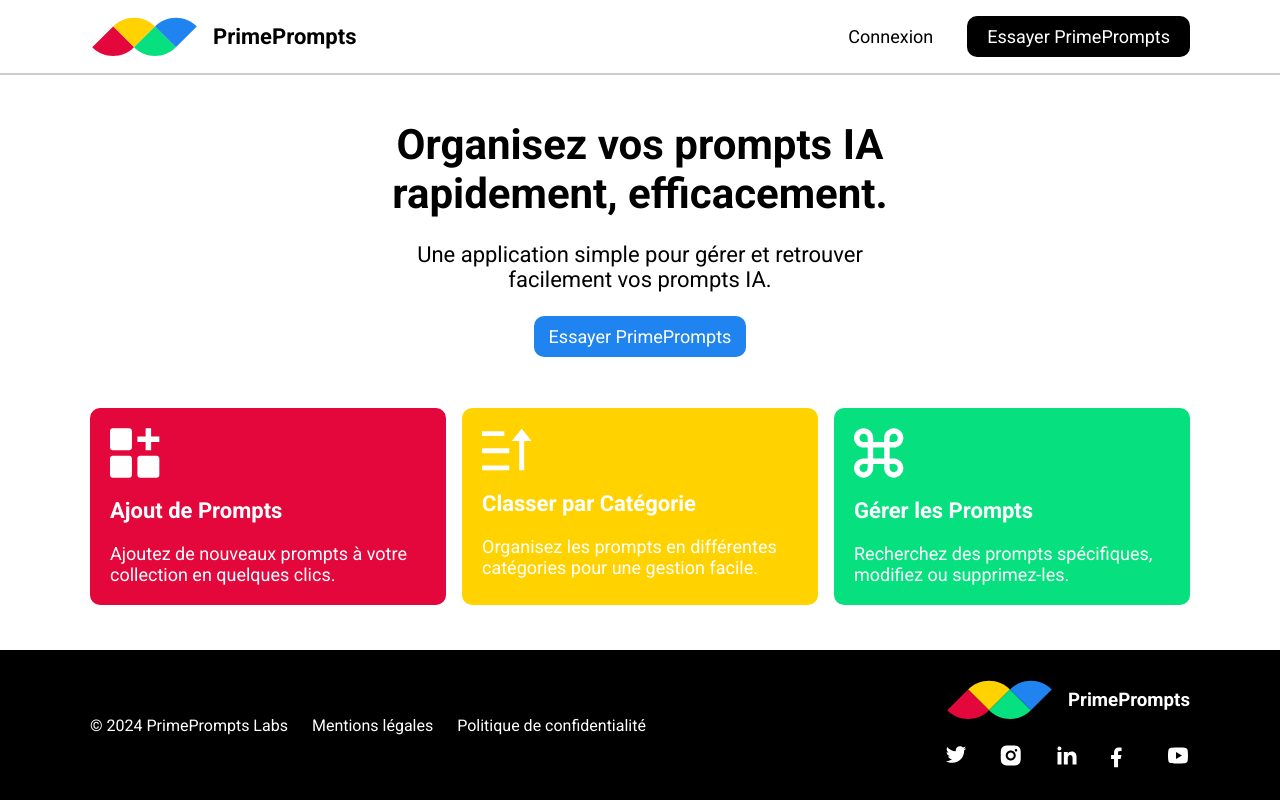
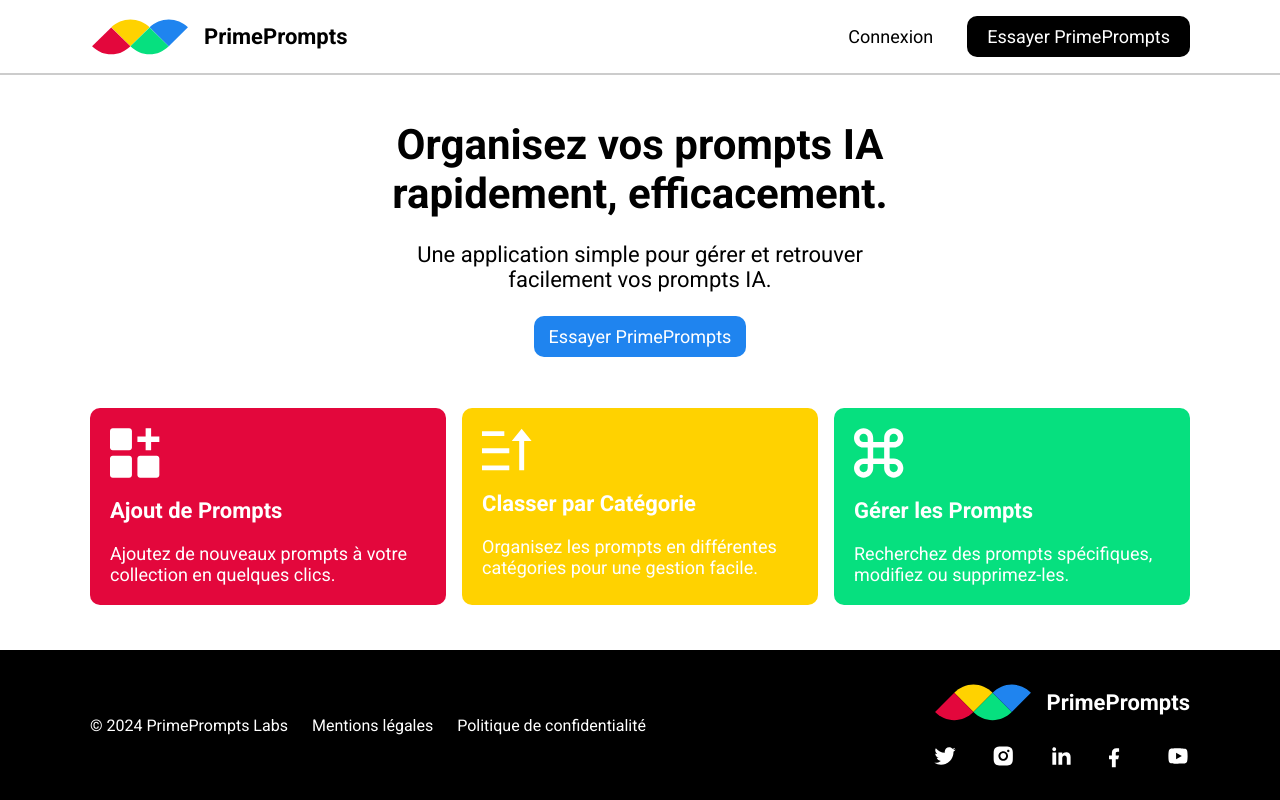
Before and after one commit to prakticode/primeprompts-html-css, a plain HTML site: page index.html in a window 1280 px wide. Drawn offline with Linux system fonts and the light colour scheme.

Commit message:
footer improved

```diff
--- a/css/sections/footer.css
+++ b/css/sections/footer.css
@@ -1,26 +1,34 @@
 .footer {
     width: 100%;
     height: 150px;
-    background-color: rgb(var(--primary-color));
-    color: rgb(var(--secondary-color));
+
     display: flex;
     justify-content: center;
+
+    color: rgb(var(--secondary-color));
+    background-color: rgb(var(--primary-color));
 }
 
 .footer__container {
     width: 100%;
     max-width: 1120px;
+
     display: flex;
     justify-content: space-between;
     align-items: center;
+
     padding: 0 10px;
 }
 
-.footer__mentions {
+.footer__legal {
     display: flex;
     gap: 24px;
 }
 
+.footer__legal-item a {
+    color: inherit;
+    text-decoration: none;
+}
 
 .footer__info {
     display: flex;
@@ -34,12 +42,33 @@
     gap: 14px;
 }
 
+.footer__logo-img {
+    width: 100px;
+    height: auto;
+}
+
+.footer__logo-title {
+    font-size: var(--subheadline-font-size);
+}
+
 .footer__socials {
     width: 100%;
+
     display: flex;
     justify-content: space-between;
 }
 
-.footer__socials span {
+.footer__social-link {
+    display: flex;
+    align-items: center;
+    gap: 10px;
+}
+
+.footer__social-icon {
+    width: 24px;
+    height: 24px;
+}
+
+.footer__social-text {
     display: none;
 }
--- a/css/sections/header.css
+++ b/css/sections/header.css
@@ -24,6 +24,11 @@
     display: flex;
     align-items: center;
     gap: 14px;
+}
+
+.header__logo-img {
+    width: 100px;
+    height: auto;
 }
 
 .header__logo-title {
--- a/index.html
+++ b/index.html
@@ -61,36 +61,36 @@
 
     <footer class="footer">
         <div class="footer__container">
-            <div class="footer__mentions">
-                <p>&copy; 2024 PrimePrompts Labs</p>
-                <p>Mentions légales</p>
-                <p>Politique de confidentialité</p>
+            <div class="footer__legal">
+                <p class="footer__legal-item">&copy; 2024 PrimePrompts Labs</p>
+                <p class="footer__legal-item"><a href="#">Mentions légales</a></p>
+                <p class="footer__legal-item"><a href="#">Politique de confidentialité</a></p>
             </div>
             <div class="footer__info">
                 <div class="footer__logo">
-                    <img src="assets/logo.svg" alt="Logo">
-                    <h3>PrimePrompts</h3>
+                    <img src="assets/logo.svg" alt="Logo" class="footer__logo-img">
+                    <h3 class="footer__logo-title">PrimePrompts</h3>
                 </div>
                 <div class="footer__socials">
-                    <a href="https://twitter.com" target="_blank" rel="noopener">
-                        <img src="assets/socials/twitter.svg" alt="Twitter">
-                        <span>Twitter</span>
+                    <a href="https://twitter.com" target="_blank" rel="noopener" class="footer__social-link">
+                        <img src="assets/socials/twitter.svg" alt="Twitter" class="footer__social-icon">
+                        <span class="footer__social-text">Twitter</span>
                     </a>
-                    <a href="https://instagram.com" target="_blank" rel="noopener">
-                        <img src="assets/socials/instagram.svg" alt="Instagram">
-                        <span>Instagram</span>
+                    <a href="https://instagram.com" target="_blank" rel="noopener" class="footer__social-link">
+                        <img src="assets/socials/instagram.svg" alt="Instagram" class="footer__social-icon">
+                        <span class="footer__social-text">Instagram</span>
                     </a>
-                    <a href="https://linkedin.com" target="_blank" rel="noopener">
-                        <img src="assets/socials/linkedin.svg" alt="Linkedin">
-                        <span>Linkedin</span>
+                    <a href="https://linkedin.com" target="_blank" rel="noopener" class="footer__social-link">
+                        <img src="assets/socials/linkedin.svg" alt="LinkedIn" class="footer__social-icon">
+                        <span class="footer__social-text">LinkedIn</span>
                     </a>
-                    <a href="https://facebook.com" target="_blank" rel="noopener">
-                        <img src="assets/socials/facebook.svg" alt="Facebook">
-                        <span>Facebook</span>
+                    <a href="https://facebook.com" target="_blank" rel="noopener" class="footer__social-link">
+                        <img src="assets/socials/facebook.svg" alt="Facebook" class="footer__social-icon">
+                        <span class="footer__social-text">Facebook</span>
                     </a>
-                    <a href="https://youtube.com" target="_blank" rel="noopener">
-                        <img src="assets/socials/youtube.svg" alt="YouTube">
-                        <span>YouTube</span>
+                    <a href="https://youtube.com" target="_blank" rel="noopener" class="footer__social-link">
+                        <img src="assets/socials/youtube.svg" alt="YouTube" class="footer__social-icon">
+                        <span class="footer__social-text">YouTube</span>
                     </a>
                 </div>
             </div>
```
